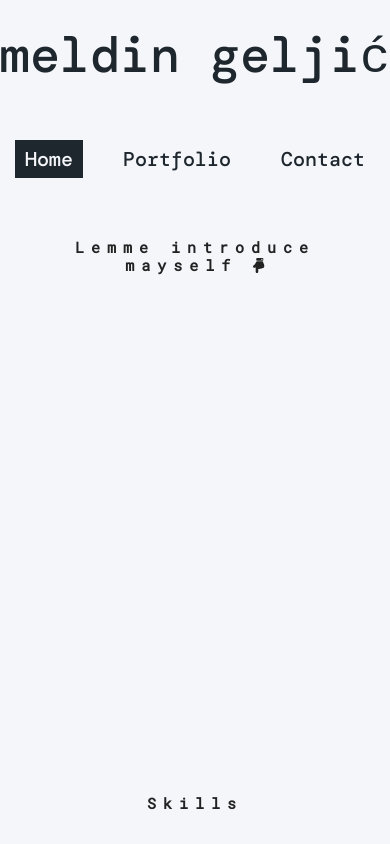
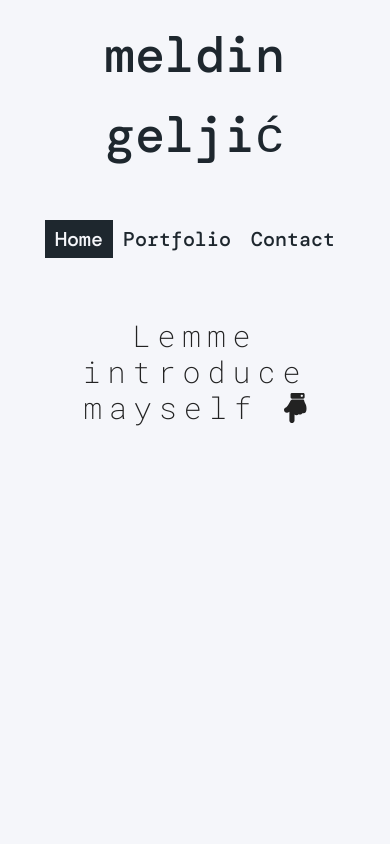
Before and after one commit to darat11/portoflio-website, a React (Create React App) app: page / in a window 390 px wide. Shown: the top 844 px of the page. Built offline with nearby package versions, Linux system fonts and the light colour scheme; a web font is replaced by a local one.

Commit message:
adjusting media queries - title fonts

```diff
--- a/src/components/header.module.css
+++ b/src/components/header.module.css
@@ -78,6 +78,25 @@
   .brandHeading {
     font-size: 5rem;
   }
+
+  .navItems {
+    display: flex;
+    justify-content: center;
+    align-items: center;
+    max-width: 400px;
+  }
+
+  .navItem:hover {
+    transform: none;
+  }
+}
+
+@media all and (max-width: 450px) {
+  .brandHeading {
+    max-width: 50vw;
+    text-align: center;
+    margin-bottom: 3rem;
+  }
 }
 
 @media all and (max-width: 400px) {
--- a/src/pages/home.module.css
+++ b/src/pages/home.module.css
@@ -67,14 +67,14 @@
 
 @media all and (max-width: 700px) {
   .tittle {
-    font-size: 2rem;
+    font-size: 3rem;
+    text-align: center;
   }
 }
 
 @media all and (max-width: 640px) {
   .tittle {
-    font-size: 1.5rem;
-    font-weight: bold;
+    text-align: center;
   }
 
   .player {
@@ -84,6 +84,5 @@
 
 @media all and (max-width: 520px) {
   .tittle {
-    text-align: center;
   }
 }
```
